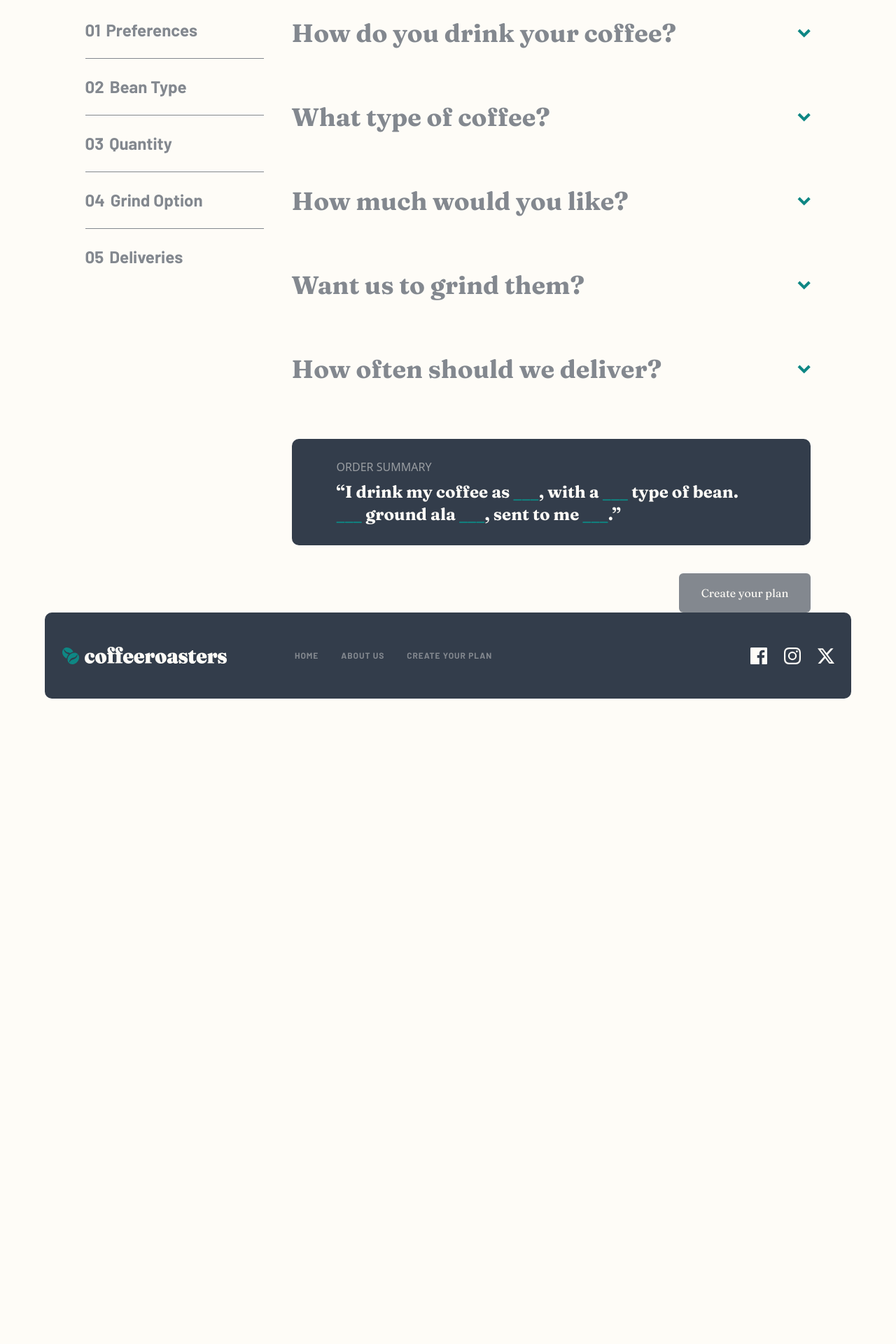
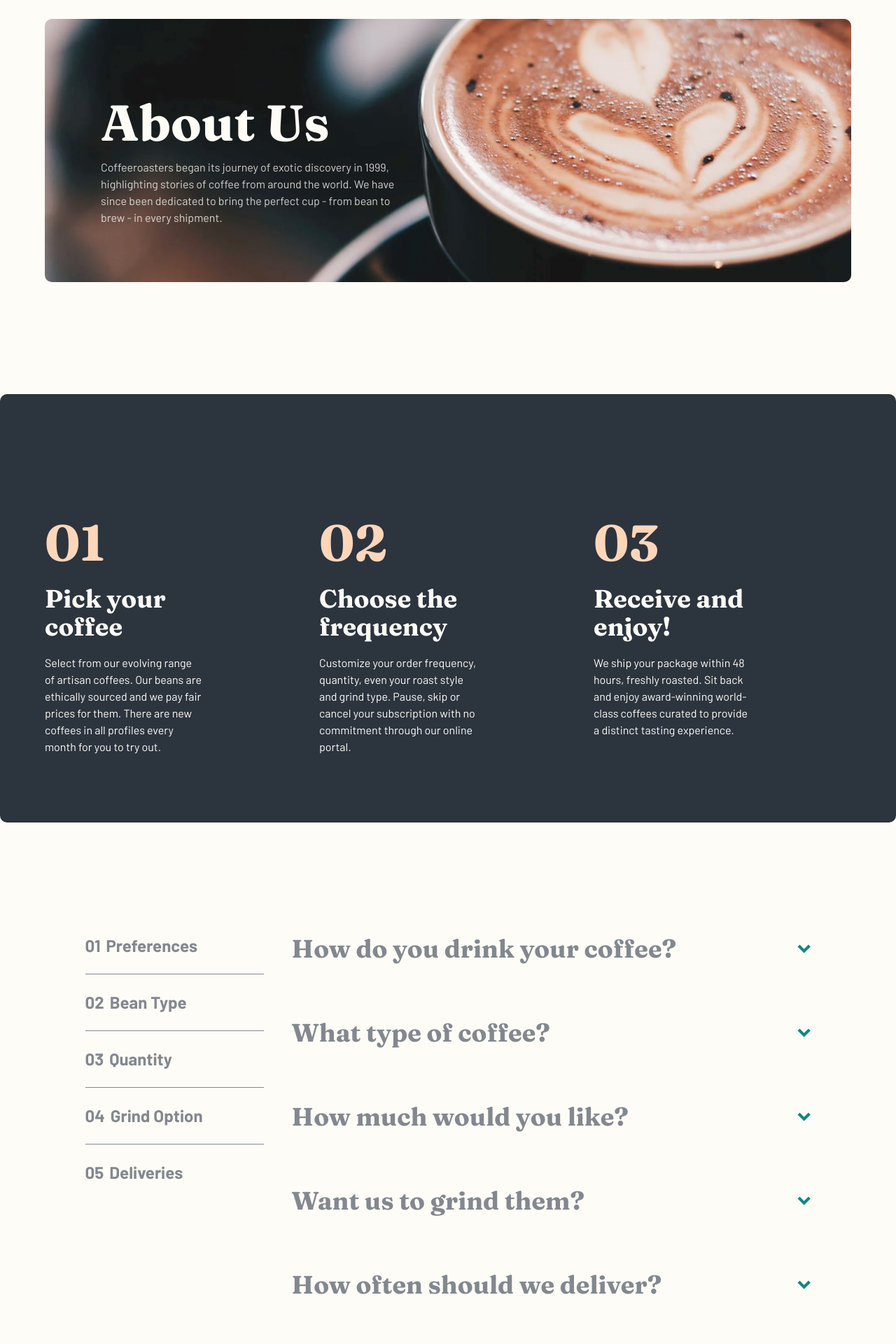
Before and after one commit to zetmosoma10/coffee-roasters, a React (Vite) app: page /plan in a window 1280 px wide. Shown: the part 80-2000 px from the top of the page at 70% size. Before the commit the page ends 1150 px from the top, so only its background shows below. Built offline with nearby package versions, Linux system fonts and the light colour scheme.

Commit message:
Put Plan page altogether

```diff
--- a/src/pages/Home.tsx
+++ b/src/pages/Home.tsx
@@ -5,7 +5,7 @@ import WhyChooseUs from "../sections/WhyChooseUs";
 
 const Home = () => {
   return (
-    <div>
+    <div className="max-container">
       <Hero />
       <div className="mt-[120px] md:mt-[98px] lg:mt-[136px]">
         <Collections />
--- a/src/pages/Plan.tsx
+++ b/src/pages/Plan.tsx
@@ -1,10 +1,19 @@
-// import HowItWorkDark from "../sections/plan/HowItWorkDark";
+import HowItWorkDark from "../sections/plan/HowItWorkDark";
 import OrderCoffee from "../sections/plan/OrderCoffee";
+import PlanHero from "../sections/plan/PlanHero";
 
 const Plan = () => {
   return (
-    <div className="max-container">
-      <OrderCoffee />
+    <div>
+      <div className="max-container">
+        <PlanHero />
+      </div>
+      <div className="mt-28 md:mt-36 lg:mt-40">
+        <HowItWorkDark />
+      </div>
+      <div className="max-container my-28 md:my-36 lg:my-40">
+        <OrderCoffee />
+      </div>
     </div>
   );
 };
--- a/src/sections/plan/OrderCoffee.tsx
+++ b/src/sections/plan/OrderCoffee.tsx
@@ -1,4 +1,4 @@
-import { useState } from "react";
+import { useEffect, useState } from "react";
 import { coffeeQuestions } from "../../constance";
 import OrderSummary from "./OrderSummary";
 import Input from "./Input";
@@ -34,6 +34,11 @@ const OrderCoffee = () => {
       deliveries: "",
     });
   };
+
+  useEffect(() => {
+    if (modalToggle) document.body.classList.add("disable-scroll");
+    if (!modalToggle) document.body.classList.remove("disable-scroll");
+  }, [modalToggle]);
 
   const handleToggle = (index: number) => {
     return setQuestionsData((prevQuestionsData) => {
```
